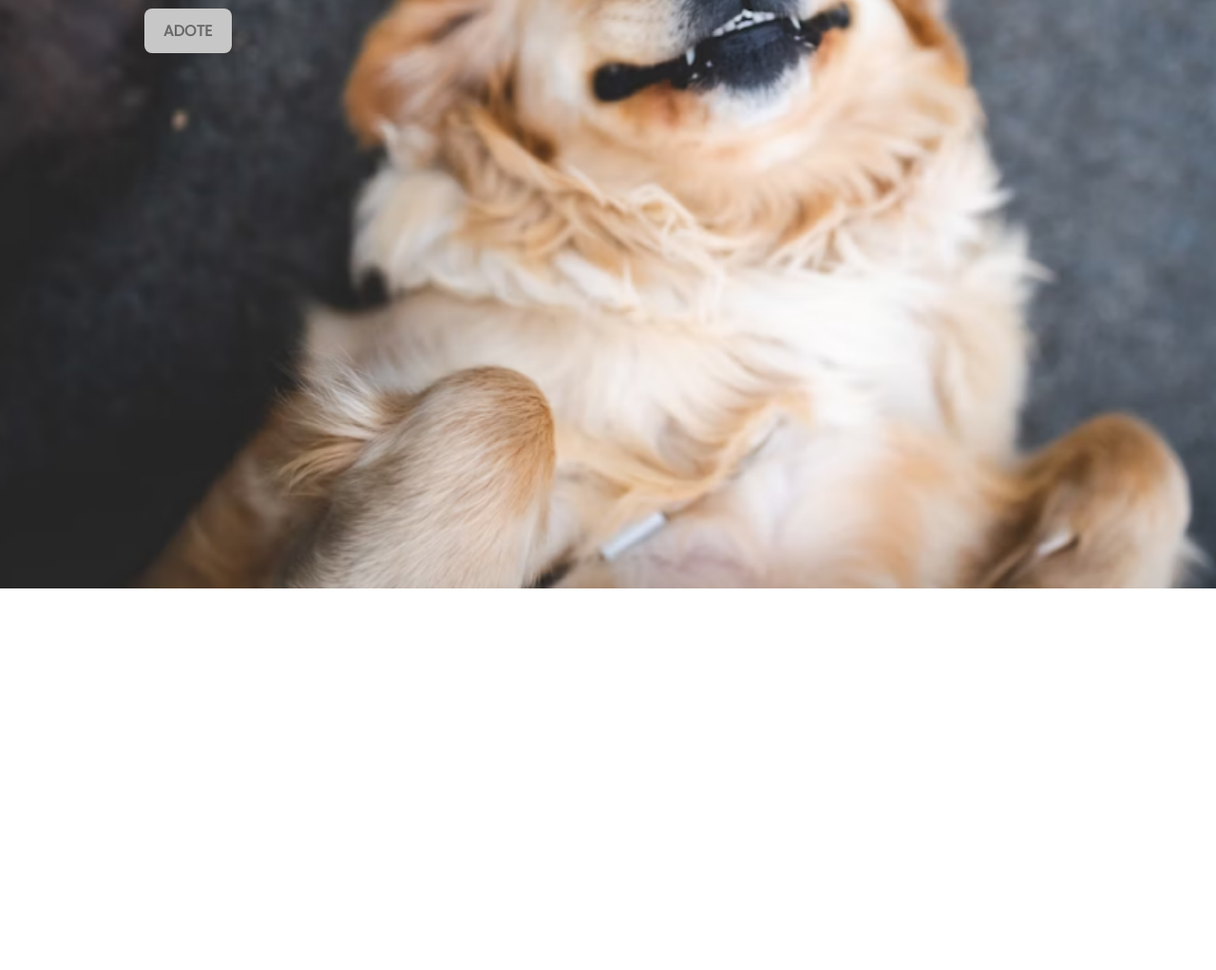
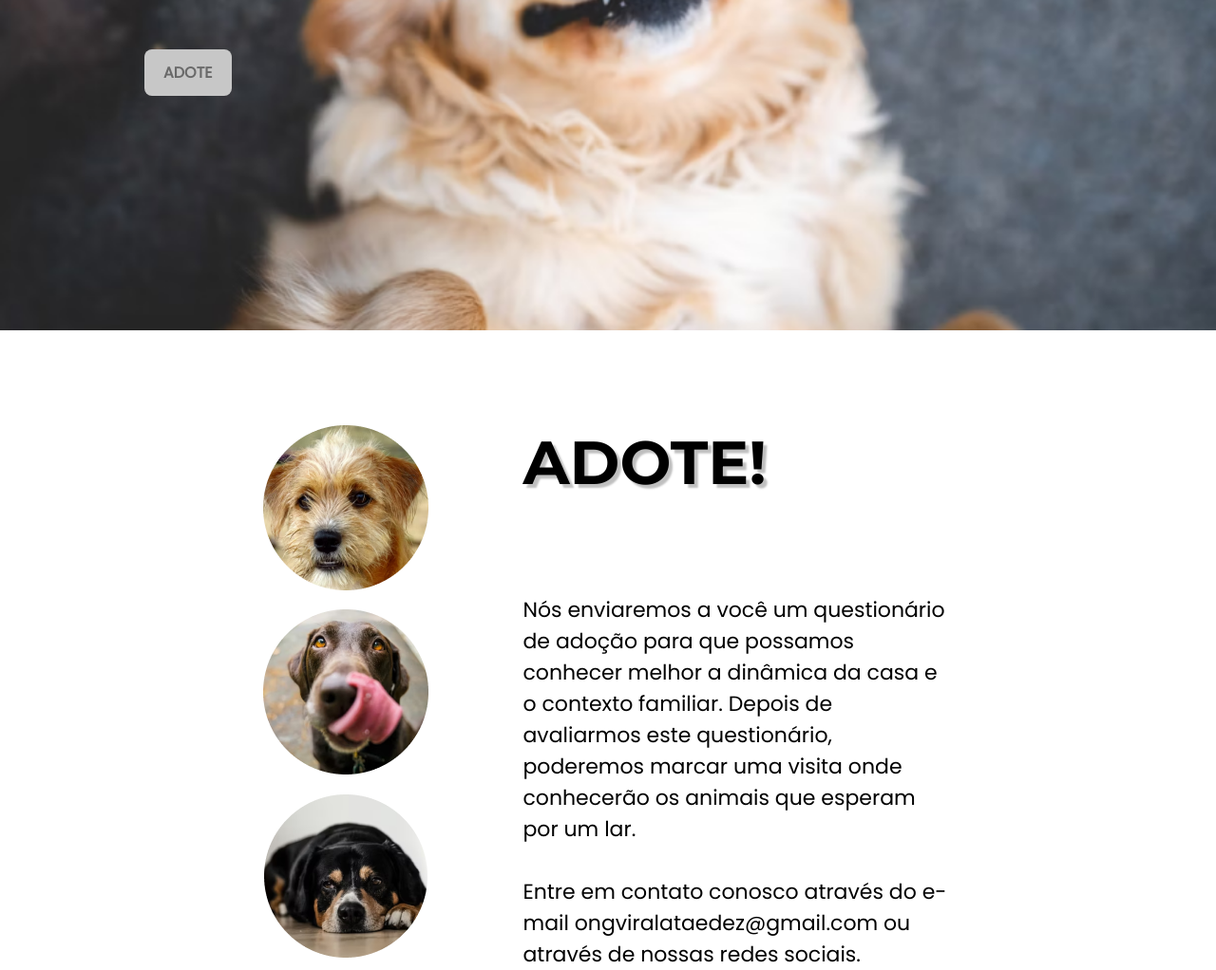
Before and after one commit to Karolyne23/vira-lata-dez, a plain HTML site: page index.html in a window 1280 px wide. Shown: the part 452-1474 px from the top of the page at 95% size. Before the commit the page ends 1072 px from the top, so only its background shows below. Drawn offline with Linux system fonts and the light colour scheme.

Commit message:
Terminando a header e criando o conteúdo

```diff
--- a/assets/css/style.css
+++ b/assets/css/style.css
@@ -1,11 +1,24 @@
 @import url('https://fonts.googleapis.com/css2?family=Montserrat:wght@400;700&family=Poppins&display=swap');
 
-*{
+:root {
+    --cor-botao: #C7C7C7;
+    --fonte-titulo: 'Montserrat';
+    --fonte-secundaria: 'Poppins';
+}
+
+* {
+    font-family: var(--fonte-secundaria);
     margin: 0;
+    padding: 0;
+    box-sizing: border-box;
 }
 
 header {
+    display: flex;
     height: 100vh;
+    flex-direction: column;
+    align-items: flex-start;
+    gap: 1rem;
     position: relative;
     padding-left: 9.5rem;
     padding-top: 17rem;
@@ -14,7 +27,7 @@ header {
 
 /*pseudo-elemento*/
 header::before {
-    content: ' ';
+    content: '';
     background-image: url('../images/image\ 1.png');
     background-size: cover;
     height: 100%;
@@ -31,7 +44,7 @@ h1 {
     text-transform: uppercase;
     text-shadow: 4px 4px 2px rgba(0, 0, 0, 0.25);
     font-size: 4rem;
-    font-family: 'Montserrat';
+    font-family: var(--fonte-titulo);
     font-weight: 700;
 }
 
@@ -39,19 +52,49 @@ span {
     color: #fff;
     text-shadow: 4px 4px 2px rgba(0, 0, 0, 0.25);
     font-size: 1.7rem;
-    font-family: 'Poppins';
-    display: inline-block;
+    font-family: var(--fonte-secundaria);
     margin-top: 30px;
     margin-bottom: 50px;
 
 }
 
 .botao {
-    background-color: #C7C7C7;
+    background-color: var(--cor-botao);
     font-weight: 700;
-    color:#696969;
-    font-family: 'Poppins';
-    padding:.75rem 1.25rem .75rem 1.25rem;
+    color: #696969;
+    font-family: var(--fonte-secundaria);
+    padding: .75rem 1.25rem .75rem 1.25rem;
     border-radius: 8px;
     text-decoration: none;
+    transition: background-color 1s;
 }
+
+.botao:hover {
+   background-color: rgb(228, 228, 151);
+}
+
+
+.conteudo {
+    display: flex;
+    flex-direction: row;
+    justify-content: center;
+    gap: 100px;
+    margin-top: 100px;
+}
+
+
+.images{
+    display: flex;
+    flex-direction: column;
+    gap: 20px;
+}
+
+.tituloConteudo{
+    color: #000;
+    margin-bottom: 100px;
+}
+
+p{
+    width: 453px;
+    font-size: 22px;
+}
--- a/index.html
+++ b/index.html
@@ -14,11 +14,23 @@
     <header>
         <h1>Vira Lata É Dez</h1>
         <span>Não compre, </span>
-        <div class="containerButton">
-            <a href="#" class="botao">ADOTE</a>
+        <a href="#" class="botao">ADOTE</a>
+    </header>
+
+    <section class="conteudo">
+        <div class="images">
+            <img src="assets/images/Ellipse 1.png" alt="">
+            <img src="assets/images/Ellipse 2.png" alt="">
+            <img src="assets/images/Ellipse 3.png" alt="">
         </div>
+        <div>
+            <h1 class="tituloConteudo">Adote!</h1>
+            <p>
+                Nós enviaremos a você um questionário de adoção para que possamos conhecer melhor a dinâmica da casa e o contexto familiar. Depois de avaliarmos este questionário, poderemos marcar uma visita onde conhecerão os animais que esperam por um lar. <br> <br>
 
-    </header>
+                Entre em contato conosco através do e-mail ongviralataedez@gmail.com ou através de nossas redes sociais.</p>
+        </div>
+    </section>
 
 </body>
 
```
Also changed, not shown: assets/images/Ellipse 1.png (added), assets/images/Ellipse 2.png (added), assets/images/Ellipse 3.png (added).
